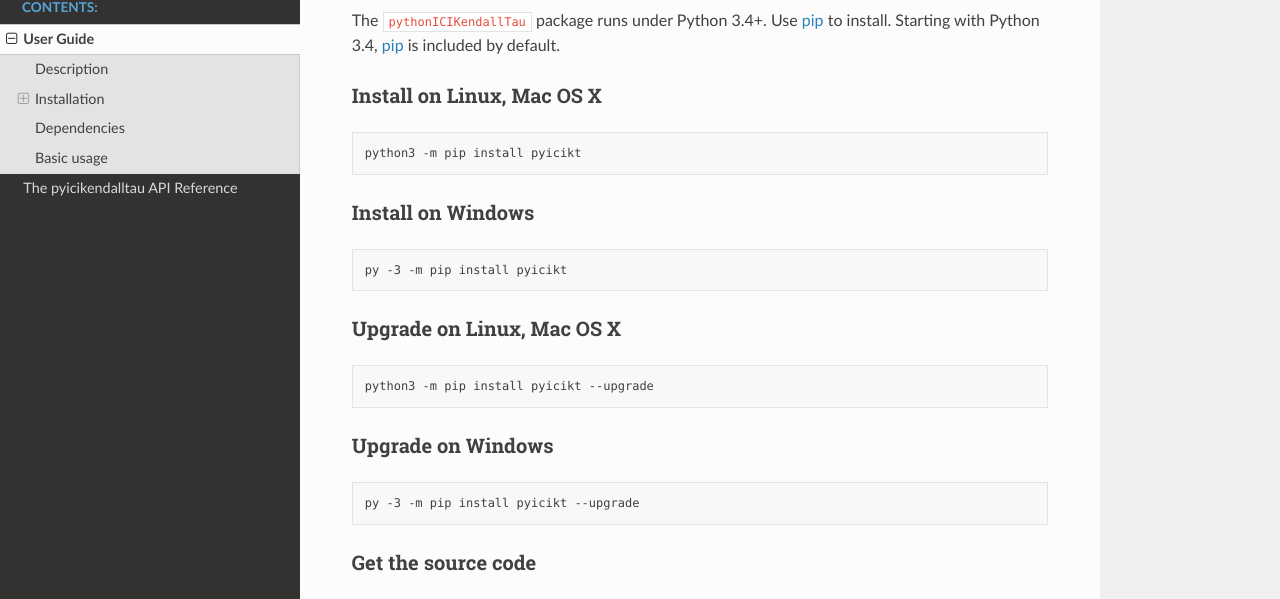
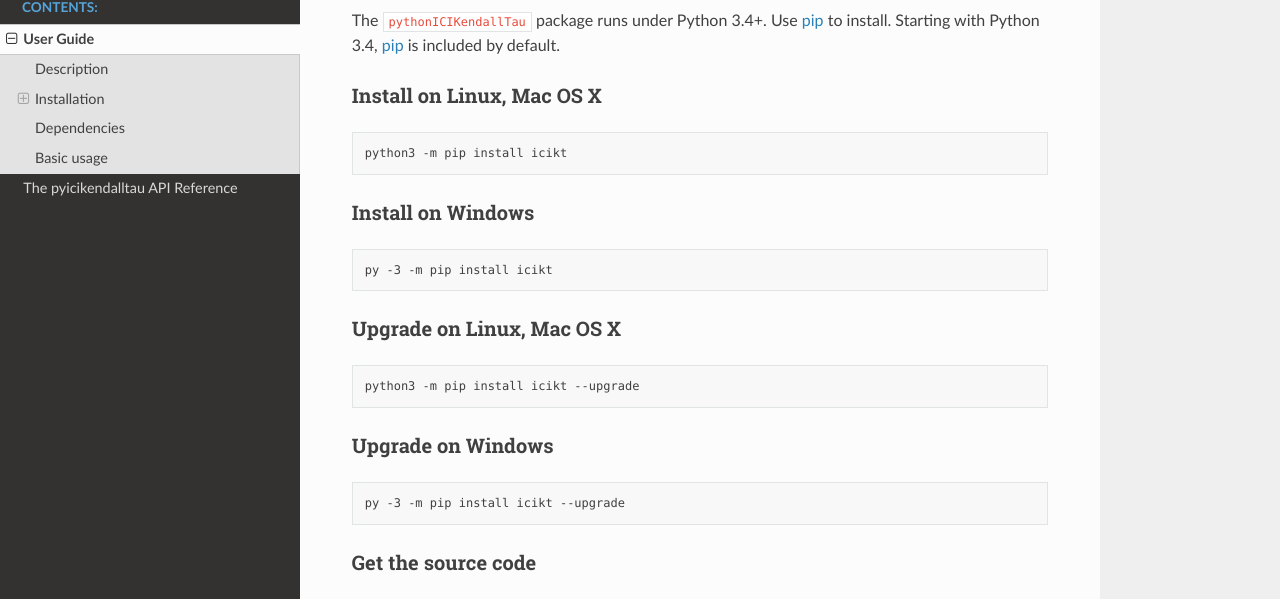
Before and after one commit to MoseleyBioinformaticsLab/icikt, a Sphinx documentation site: the page built from docs/guide.rst, in a window 1280 px wide and 900 px high, scrolled down 270 px. Shown: the part 114-713 px from the top of the window. Built offline with Sphinx 7.4.7 and the Read the Docs theme 2.0.0, drawn with Linux system fonts in a browser that asks for light colours.

Commit message:
Update guide.rst

```diff
--- a/docs/guide.rst
+++ b/docs/guide.rst
@@ -19,7 +19,7 @@ Install on Linux, Mac OS X
 
 .. code:: bash
 
-   python3 -m pip install pyicikt
+   python3 -m pip install icikt
 
 
 Install on Windows
@@ -27,7 +27,7 @@ Install on Windows
 
 .. code:: bash
 
-   py -3 -m pip install pyicikt
+   py -3 -m pip install icikt
 
 
 Upgrade on Linux, Mac OS X
@@ -35,7 +35,7 @@ Upgrade on Linux, Mac OS X
 
 .. code:: bash
 
-   python3 -m pip install pyicikt --upgrade
+   python3 -m pip install icikt --upgrade
 
 
 Upgrade on Windows
@@ -43,7 +43,7 @@ Upgrade on Windows
 
 .. code:: bash
 
-   py -3 -m pip install pyicikt --upgrade
+   py -3 -m pip install icikt --upgrade
 
 
 
```
